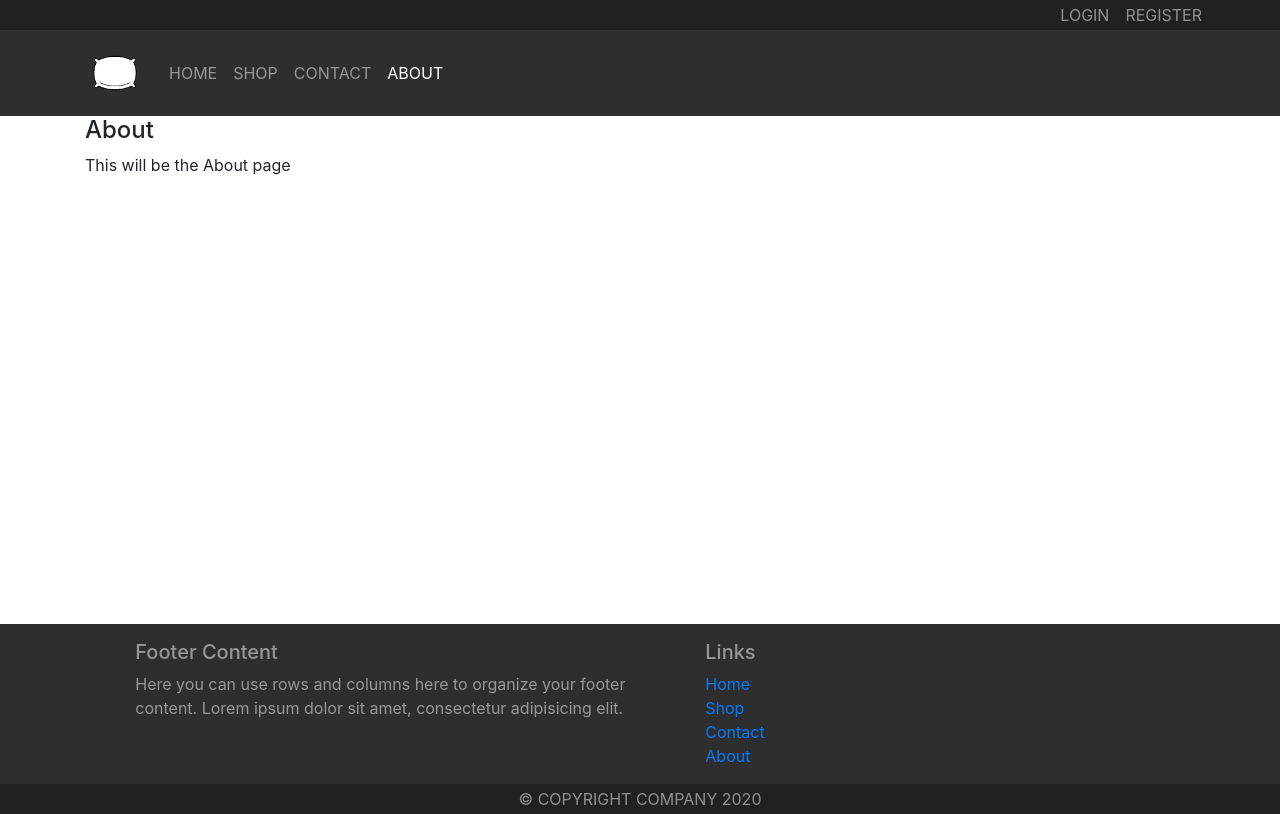
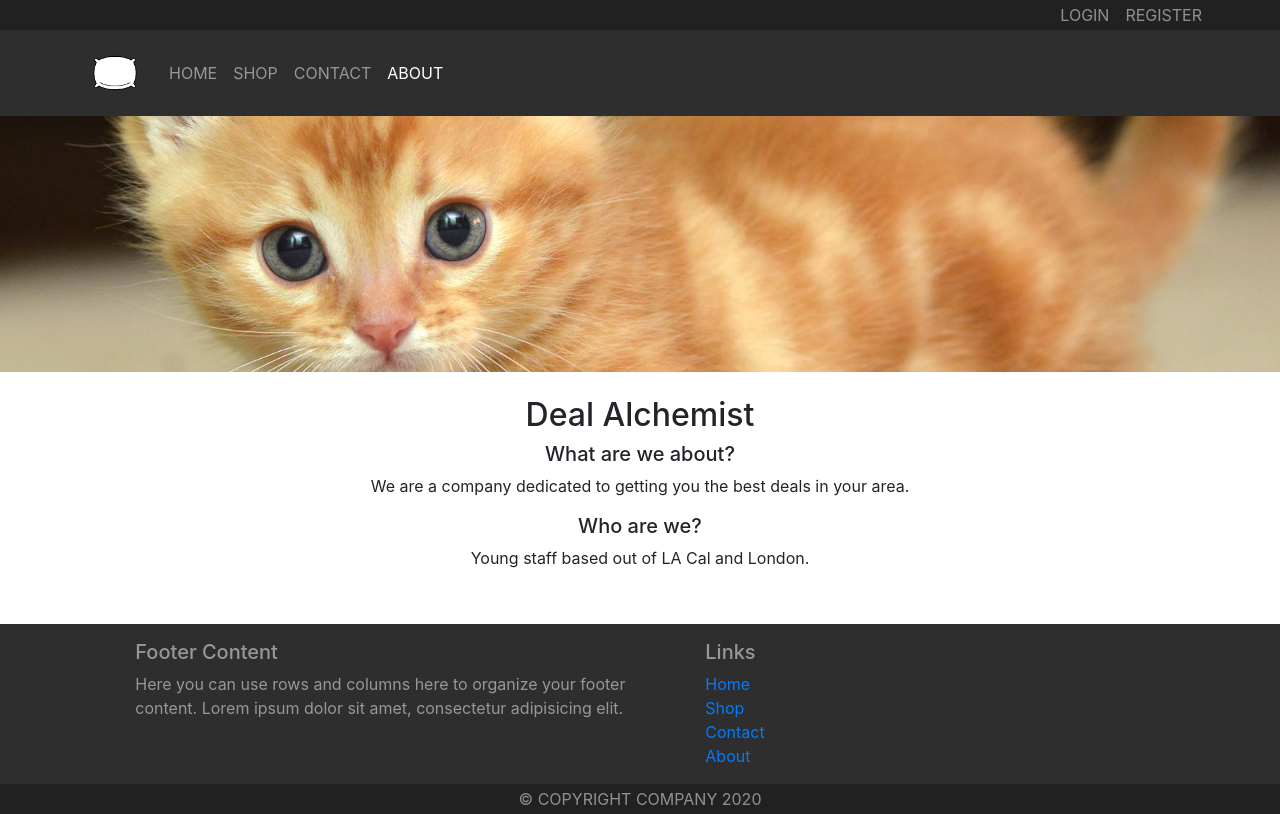
Before and after one commit to PhilipPhil/e-commerce, a React (Create React App) app in the folder app/: page /about in a window 1280 px wide. Built offline with nearby package versions, Linux system fonts and the light colour scheme; the HTML template or start-up script is replaced by a standard one.

Commit message:
fixes about us page

```diff
--- a/app/src/components/About.js
+++ b/app/src/components/About.js
@@ -1,16 +1,22 @@
 import React from 'react';
 
 function About(props) {
-    return(
+  return (
+    <React.Fragment>
+      <img className="d-block w-100 top-img" src="assets/images/page4040.jpg" alt="First slide" />
       <div className="container">
-        <div className="row">
-        <div className="col">
-          <h4>About</h4>
-          <p>This will be the About page</p>
+        <div className="row py-4">
+          <div className="col text-center">
+            <h2>Deal Alchemist</h2>
+            <h5>What are we about?</h5>
+            <p>We are a company dedicated to getting you the best deals in your area.</p>
+            <h5>Who are we?</h5>
+            <p>Young staff based out of LA Cal and London.</p>
           </div>
         </div>
-    </div>
-    );
+      </div>
+    </React.Fragment>
+  );
 }
 
 export default About;
--- a/app/src/components/Contact.js
+++ b/app/src/components/Contact.js
@@ -47,7 +47,7 @@ handleSubmit(event) {
         <div className="container">
         <div className="row py-4 d-flex justify-content-center">
                    <div className="col-12 col-md-7 text-center mb-2">
-                      <h3>Contact Us</h3>
+                      <h2>Contact Us</h2>
                    </div>
                     <div className="col-12 col-md-7">
                         <Form onSubmit={this.handleSubmit}>
--- a/app/src/components/Error404.js
+++ b/app/src/components/Error404.js
@@ -10,7 +10,7 @@ function Error404(props) {
         <div className="row py-4">
           <div className="col text-center">
             <h1>Oops!</h1>
-            <h2>404 Not Found</h2>
+            <h4>404 Not Found</h4>
             <p>Sorry, an error has occured, Requested page not found!</p>
             <div>
               <Link to='/'><i class="fa fa-home" aria-hidden="true" /> Take Me Home</Link>
```
